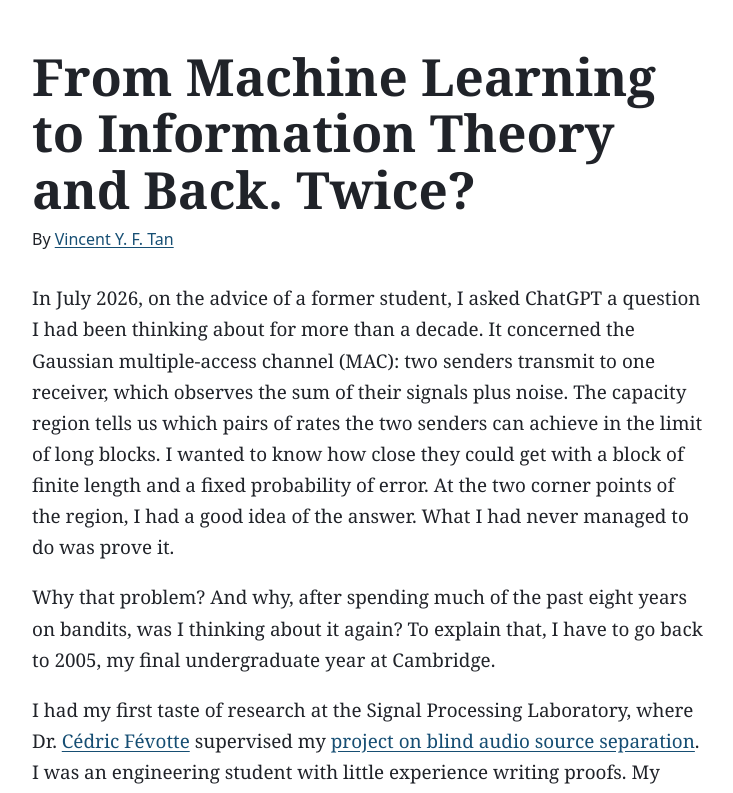
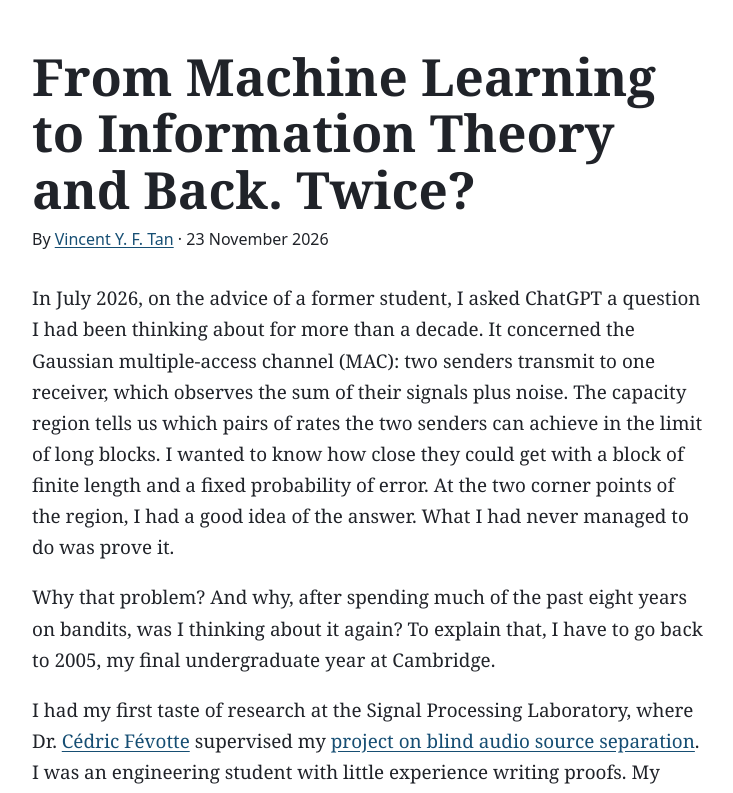
Before and after one commit to vyftan/vyftan.github.io, a plain HTML site: page research_journey.html in a window 1280 px wide. Shown: the top 793 px of the page, without its empty margins (272-1005 px from the left). Drawn offline with Linux system fonts and the light colour scheme.

Commit message:
Update research_journey.html

```diff
--- a/research_journey.html
+++ b/research_journey.html
@@ -15,7 +15,7 @@ a { color: #164e73; text-underline-offset: .14em; }
 <body>
 <article>
 <h1>From Machine Learning to Information Theory and Back. Twice?</h1>
-<p class="byline">By <a href="https://vyftan.github.io/">Vincent Y. F. Tan</a></p>
+<p class="byline">By <a href="https://vyftan.github.io/">Vincent Y. F. Tan</a> · <time datetime="2026-11-23">23 November 2026</time></p>
 
 <p>In July 2026, on the advice of a former student, I asked ChatGPT a question I had been thinking about for more than a decade. It concerned the Gaussian multiple-access channel (MAC): two senders transmit to one receiver, which observes the sum of their signals plus noise. The capacity region tells us which pairs of rates the two senders can achieve in the limit of long blocks. I wanted to know how close they could get with a block of finite length and a fixed probability of error. At the two corner points of the region, I had a good idea of the answer. What I had never managed to do was prove it.</p>
 
```
